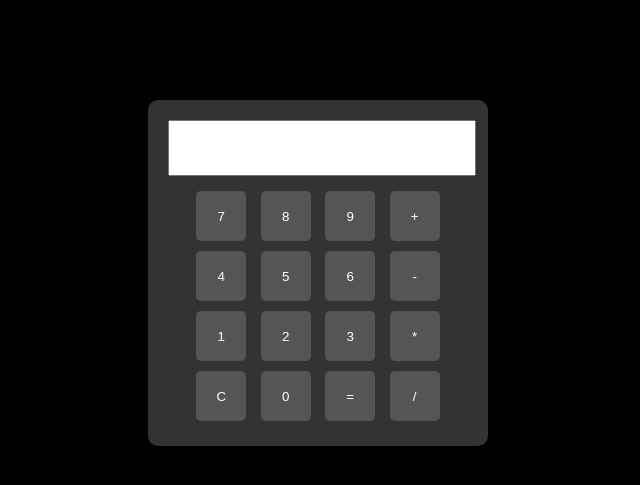
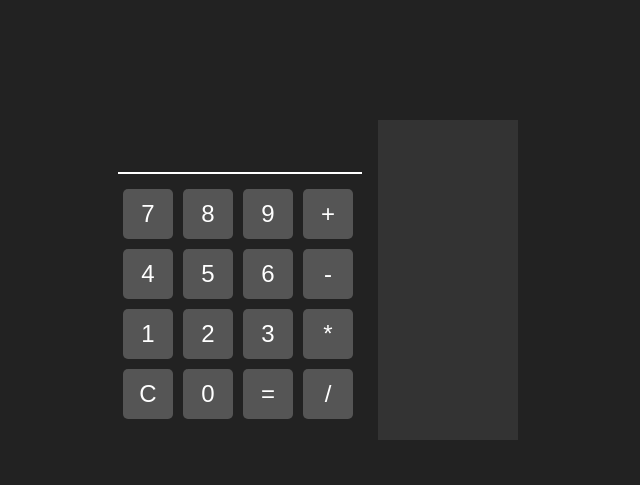
Before and after one commit to WDW825/Calculator, a Django app: page / in a window 1280 px wide. Shown: the top 485 px of the page, without its empty margins (322-962 px from the left). Run offline with Django 5.2, Linux system fonts and the light colour scheme.

Commit message:
html page for calculator added

```diff
--- a/calculator/calculation/templates/calculation/calculator.html
+++ b/calculator/calculation/templates/calculation/calculator.html
@@ -9,16 +9,16 @@
         margin: 0;
         padding: 0;
         font-family: Arial, sans-serif;
-        background-color: #000;
         color: #fff;
+        background-color: #222;
         text-align: center;
     }
     .calculator {
-        width: 300px;
+        display: flex;
+        width: 400px;
         margin: 100px auto;
         padding: 20px;
-        background-color: #333;
-        border-radius: 10px;
+        background-color: #222;
     }
     input[type="button"] {
         width: 50px;
@@ -29,6 +29,7 @@
         border: none;
         border-radius: 5px;
         cursor: pointer;
+        font-size: 1.5em;
     }
     input[type="text"] {
         width: 100%;
@@ -36,31 +37,58 @@
         margin-bottom: 10px;
         font-size: 1.5em;
         text-align: right;
+        background-color: #222;
+        color: #fff;
+        border: none;
+        border-bottom: 2px solid #fff;
+    }
+    .row {
+        display: flex;
+        justify-content: space-between;
+    }
+    .history {
+        width: 200px;
+        height: 300px;
+        margin-left: 20px;
+        background-color: #333;
+        padding: 10px;
+        text-align: left;
+    }
+    .history div {
+        margin-bottom: 5px;
     }
 </style>
 </head>
 <body>
 <div class="calculator">
+    <div>
         <input type="text" id="display" readonly>
+        <div class="row">
             <input type="button" value="7" onclick="addToDisplay('7')">
             <input type="button" value="8" onclick="addToDisplay('8')">
             <input type="button" value="9" onclick="addToDisplay('9')">
             <input type="button" value="+" onclick="addToDisplay('+')">
-    <br>
+        </div>
+        <div class="row">
             <input type="button" value="4" onclick="addToDisplay('4')">
             <input type="button" value="5" onclick="addToDisplay('5')">
             <input type="button" value="6" onclick="addToDisplay('6')">
             <input type="button" value="-" onclick="addToDisplay('-')">
-    <br>
+        </div>
+        <div class="row">
             <input type="button" value="1" onclick="addToDisplay('1')">
             <input type="button" value="2" onclick="addToDisplay('2')">
             <input type="button" value="3" onclick="addToDisplay('3')">
             <input type="button" value="*" onclick="addToDisplay('*')">
-    <br>
+        </div>
+        <div class="row">
             <input type="button" value="C" onclick="clearDisplay()">
             <input type="button" value="0" onclick="addToDisplay('0')">
             <input type="button" value="=" onclick="calculate()">
             <input type="button" value="/" onclick="addToDisplay('/')">
+        </div>
+    </div>
+    <div class="history" id="history"></div>
 </div>
 
 <script>
@@ -73,8 +101,22 @@
     }
 
     function calculate() {
-        var result = eval(document.getElementById('display').value);
+        var input = document.getElementById('display').value
+        var result = eval(input);
         document.getElementById('display').value = result;
+        addToHistory(input + " = " + result);
+    }
+
+    function addToHistory(result) {
+        var historyDiv = document.getElementById('history');
+        var historyItem = document.createElement('div');
+        historyItem.textContent = result;
+
+        if (historyDiv.childNodes.length >= 5) {
+            historyDiv.removeChild(historyDiv.childNodes[0]);
+        }
+
+        historyDiv.appendChild(historyItem);
     }
 </script>
 </body>
```
Also changed, not shown: calculator/calculator/__init__.py (added). Lines whose indentation alone changed are shown as unchanged.
